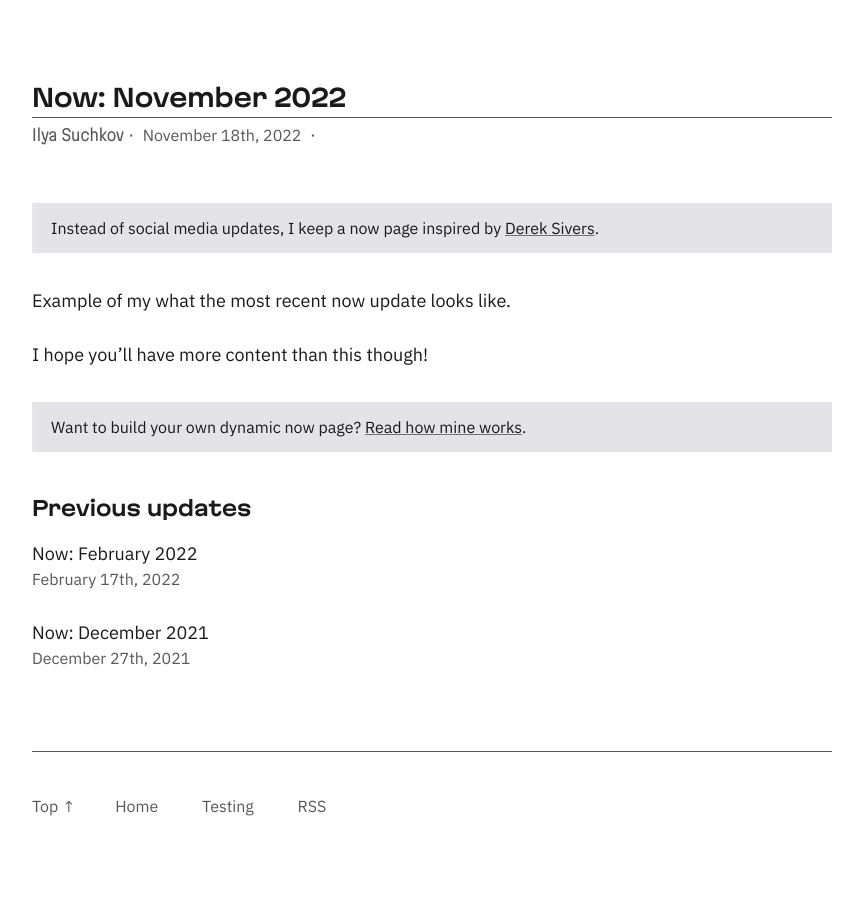
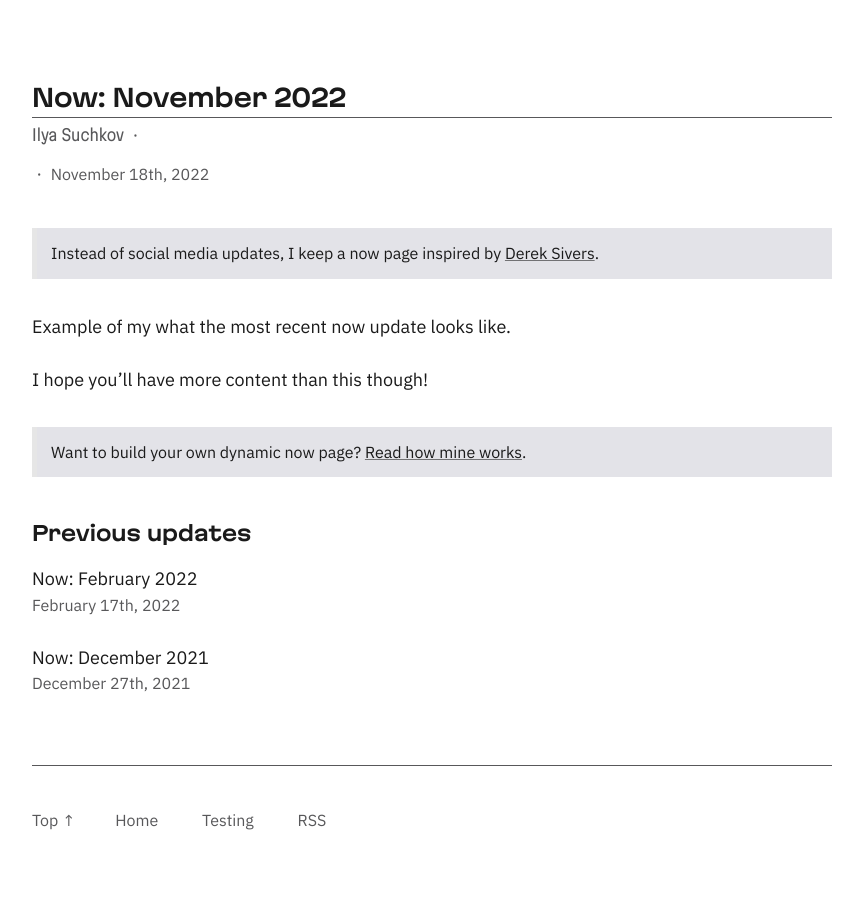
Before and after one commit to suchkow/suchkow.github.io, a Jekyll site: the page built from _pages/now.md, in a window 1280 px wide. Shown: the whole page, without its empty margins (208-1071 px from the left). Built offline with Jekyll 4.4.1, drawn with Linux system fonts in a browser that asks for light colours.

Commit message:
Minor changes were made

```diff
--- a/_layouts/post.html
+++ b/_layouts/post.html
@@ -8,13 +8,13 @@
 	<h1 class="post-title">{%- if page.nowPage -%}{{ site.categories.now[0].title }}{%- else -%}{{ page.title }}{%- endif -%}</h1>
 	<p class="post-author-and-time">
 	  <a href="/" title="Home" rel="author" class="internal-link">Ilya Suchkov</a>
+	  &nbsp;&middot;&nbsp;
+	  <a href="" title="Topics" class="tag-list">{{ page.tags }}</a>
 	  {%- unless page.category contains "english-guide" -%}
 	  &nbsp;&middot;&nbsp;
 	  <time datetime="{{ postDate | date: '%Y-%m-%d' }}">
 	    {%- unless page.custom-date %}{{ postDate | date: "%B" }} {{prettyDateOfPost}}{{ ordinalEnding }}, {{ postDate | date: "%Y" }}{%- else -%}{{ page.custom-date }}{%- endunless -%}
 		</time>
-	  &nbsp;&middot;&nbsp;
-	  <a href="" title="Topics" class="tag-list">{{ page.tags }}</a>
 	  {% endunless %}
 	</p>
 </header>
```
